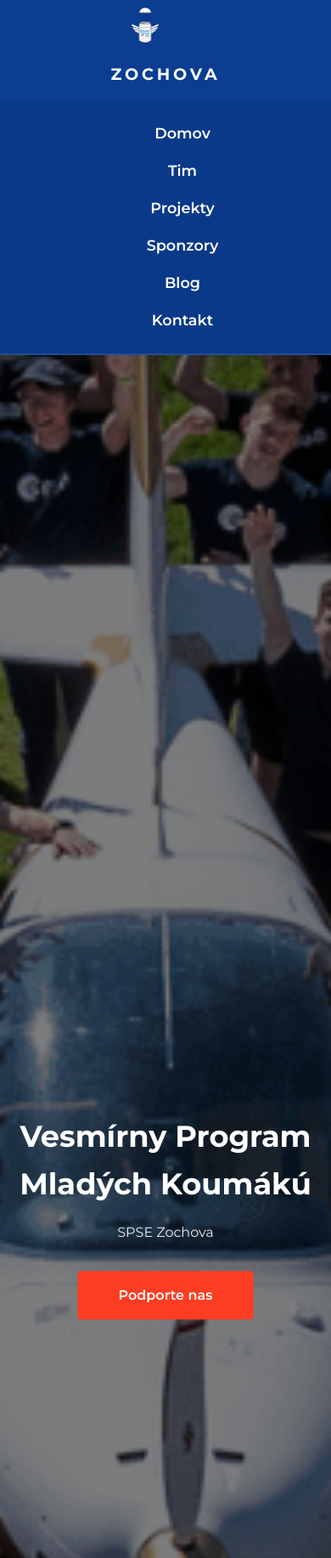
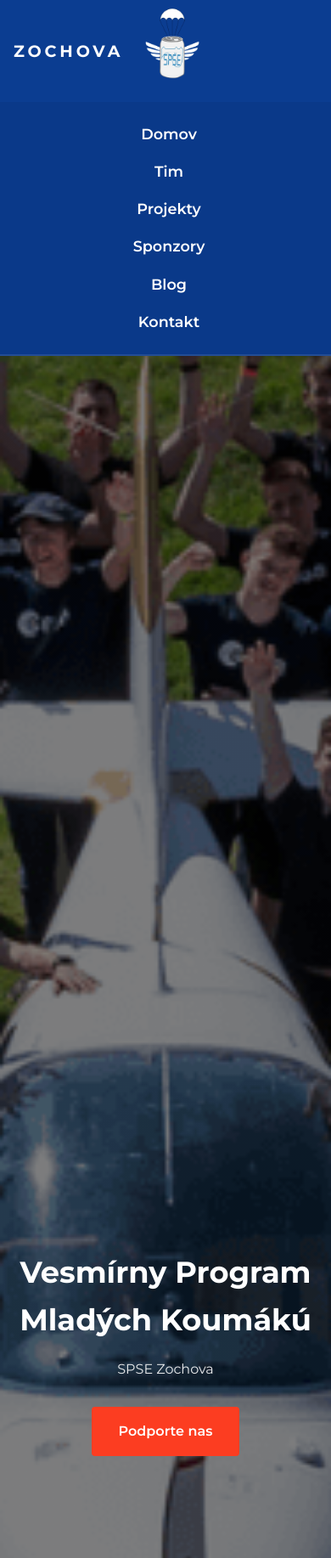
Before and after one commit to eijdam/Cansat-web, a Flask app: page / in a window 390 px wide; the page is wider, and only the part inside the window is pictured. Shown: the top 1834 px of that part at 85% size. Run offline with Flask 3, Linux system fonts and the light colour scheme; some libraries are stand-ins or nearby versions.

Commit message:
Responsivness

```diff
--- a/static/css/style.css
+++ b/static/css/style.css
@@ -14,6 +14,7 @@ html, body {
     padding: 0;
     width: 100%;
     height: 100%;
+    overflow-x: hidden; /* Prevent horizontal overflow */
 }
 
 body {
@@ -21,16 +22,53 @@ body {
     line-height: 1.6;
     background-color: var(--space-black);
     color: var(--light-text);
+    padding-top: 8rem;
 }
+
+/* Base image responsiveness */
+img {
+    max-width: 100%;  /* Ensure images don't exceed their container width */
+    height: auto;     /* Maintain aspect ratio */
+}
+
+/* Adjust images in specific sections */
+.hero-content img,
+.welcome-image,
+.about-us-image,
+.team-member img,
+.article-container img {
+    width: 100%;  /* Ensure all images fit within their containers */
+    height: auto; /* Maintain aspect ratio */
+}
+
+/* Featured Articles Section */
+.articles-grid img {
+    width: 100%;  /* Make article images responsive */
+    height: auto;
+}
+
+/* About Us Section */
+.about-us-images img {
+    width: 100%;
+    height: auto;
+}
+
+/* Team Section */
+.team-member img {
+    width: 250px;  /* Set a fixed width */
+    height: 250px;  /* Set a fixed height */
+    object-fit: cover;  /* Ensure images cover the area without stretching */
+    border-radius: 2%;  /* Optional: makes the images circular */
+}
+
 
 /* Containers for layout constraints */
 .container,
 .section-content {
-    max-width: 1200px;
-    margin: 0 auto;
-    padding: 0 1rem;
+    padding: 0 15px;
+    width: 100%;
+    box-sizing: border-box;
 }
-
 /* Top Bar and Logo */
 .top-bar {
     position: fixed;
@@ -38,31 +76,40 @@ body {
     width: 100%;
     z-index: 1000;
     background: var(--space-black);
+    box-sizing: border-box;
 }
 
+/* Top Bar Logo and Text Fix */
 .logo-bar {
     background: var(--primary-color);
     padding: 1rem;
     display: flex;
-    justify-content: space-between;
+    justify-content: center;  /* Center the logo and text by default */
     align-items: center;
     position: relative;
+    width: 100%;
+    flex-direction: column;  /* Stack logo and text on top of each other */
+    text-align: center;  /* Ensure text is centered */
 }
+
+
 
 .logo-text {
     font-size: 2rem;
     font-weight: 700;
     color: var(--light-text);
     letter-spacing: 0.2em;
-    margin-left: 1rem;
+    margin-top: 0.5rem;
+    position: absolute;  /* Absolutely position the text */
+    left: 0;  /* Move the text to the left */
+    text-align: left;  /* Align the text to the left */
+    margin-left: 3rem;  /* Add some space from the left side */
 }
-
 .main-logo {
-    height: 4rem;
+    height: 8rem;
     width: auto;
-    position: absolute;
-    left: 50%;
-    transform: translateX(-50%);
+    position: relative;  /* Remove absolute positioning */
+    margin-bottom: 0.5rem;
 }
 
 .secondary-nav {
@@ -87,6 +127,7 @@ body {
     border-bottom: 2px solid rgba(255, 255, 255, 0.1);
     display: flex;
     justify-content: center;
+    width: 100%; /* Ensure it fits properly */
 }
 
 .nav-links {
@@ -94,6 +135,7 @@ body {
     justify-content: center;
     list-style: none;
     gap: 3rem;
+    margin-right: 3rem;
 }
 
 .nav-links a {
@@ -113,18 +155,18 @@ body {
     height: 100vh;
     background: linear-gradient(rgba(0, 0, 0, 0.5), rgba(0, 0, 0, 0.5)),
                 url('/static/images/CanSat.png');
-    background-size: cover;
-    background-position: center;
-    background-attachment: scroll;
+    background-size:cover;
+    background-position:center;
+    background-attachment: fixed;  /* Parallax effect for larger screens */
     margin-top: 7.5rem;
     position: relative;
+    width: 100%;
+    display: flex;  /* Flexbox for alignment */
+    justify-content: center; /* Horizontally center the content */
+    align-items: center; /* Vertically center the content */
 }
 
 .hero-content {
-    position: absolute;
-    top: 50%;
-    left: 50%;
-    transform: translate(-50%, -50%);
     text-align: center;
     width: 90%;
     max-width: 800px;
@@ -484,39 +516,87 @@ footer {
 
 /* Tablet adjustments (max-width: 1024px) */
 @media (max-width: 1024px) {
+    .team-grid {
+
+        grid-template-columns: repeat(2, 1fr); /* Two columns on tablets */
+    }
+
+    .team-member {
+        padding: 18px;
+    }
+    .articles-grid {
+            grid-template-columns: repeat(2, 1fr); /* Two columns for medium devices */
+        }
+
     .nav-links {
         flex-direction: row;
         gap: 1.5rem;
+        margin-left: 3rem;
+    }
+
+    .hero-title {
+        font-size: 3rem;
+    }
+
+    .hero-subtitle {
+        font-size: 1.2rem;
+    }
+
+    .container,
+    .section-content {
+        padding: 0 1rem;
+        width: 100%;
+    }
+    .hero {
+        background-attachment: scroll;  /* Disable fixed background for tablets */
+    }
+
+}
+
+/* Mobile adjustments (max-width: 768px) */
+@media (max-width: 768px) {
+    .team-grid {
+        grid-template-columns: 1fr; /* Stack team members in a single column */
+        gap: 20px;
+        padding-top:6rem;
+    }
+
+    .team-member {
+        padding: 15px;
+        box-shadow: none;  /* Remove box-shadow on mobile for simplicity */
+    }
+
+    .team-member iframe {
+        margin-top: 5px;
+        height: 100px; /* Adjust iframe height on smaller screens */
     }
     .hero-title {
-        font-size: 3rem;
+        font-size: 2.5rem;
     }
     .hero-subtitle {
         font-size: 1.2rem;
     }
-    .container,
-    .section-content {
-        padding: 0 1rem;
+    .cta-button {
+        padding: 1rem 2rem; /* Adjust button padding for small screens */
     }
-}
-
-/* Mobile adjustments (max-width: 768px) */
-@media (max-width: 768px) {
+    .articles-grid {
+        grid-template-columns: 1fr; /* Single column for smaller screens */
+    }
     /* Top bar adjustments */
     .logo-bar {
         flex-direction: column;
         align-items: center;
         padding: 0.5rem;
+        text-align: center; /* Center text for mobile */
     }
     .main-logo {
-        position: static;
-        height: 3rem;
+        height: 6rem;
         margin-bottom: 0.5rem;
     }
     .logo-text {
         font-size: 1.5rem;
         margin: 0.5rem 0;
-        text-align: center;
+        margin-left: 1rem;
     }
     .secondary-nav {
         display: none;
@@ -524,10 +604,11 @@ footer {
     .main-nav {
         padding: 0.5rem;
     }
-    .nav-links {
+    .nav-links{
         flex-direction: column;
         text-align: center;
         gap: 0.5rem;
+        margin-right: 6rem;
     }
     .hero-title {
         font-size: 2.5rem;
@@ -535,11 +616,18 @@ footer {
     .hero-subtitle {
         font-size: 1.2rem;
     }
+    .hero {
+        background-attachment: scroll;  /* Disable fixed background for tablets */
+    }
+    body{
+        padding-top: 10rem;
+    }
 }
 
 /* Further Mobile adjustments (max-width: 480px) */
 @media (max-width: 480px) {
     .nav-links {
+        margin-left: 3rem;
         flex-direction: column;
         text-align: center;
         gap: 1rem;
--- a/templates/_base.html
+++ b/templates/_base.html
@@ -31,6 +31,7 @@
                 <li><a href="/projekty">Projekty</a></li>
                 <li><a href="/sponzory">Sponzory</a></li>
                 <li><a href="/blog">Blog</a></li>
+
                 <li><a href="/kontakty">Kontakt</a></li>
             </ul>
         </nav>
```
Also changed, not shown: other parts of static/css/style.css (+9 -30 lines).
